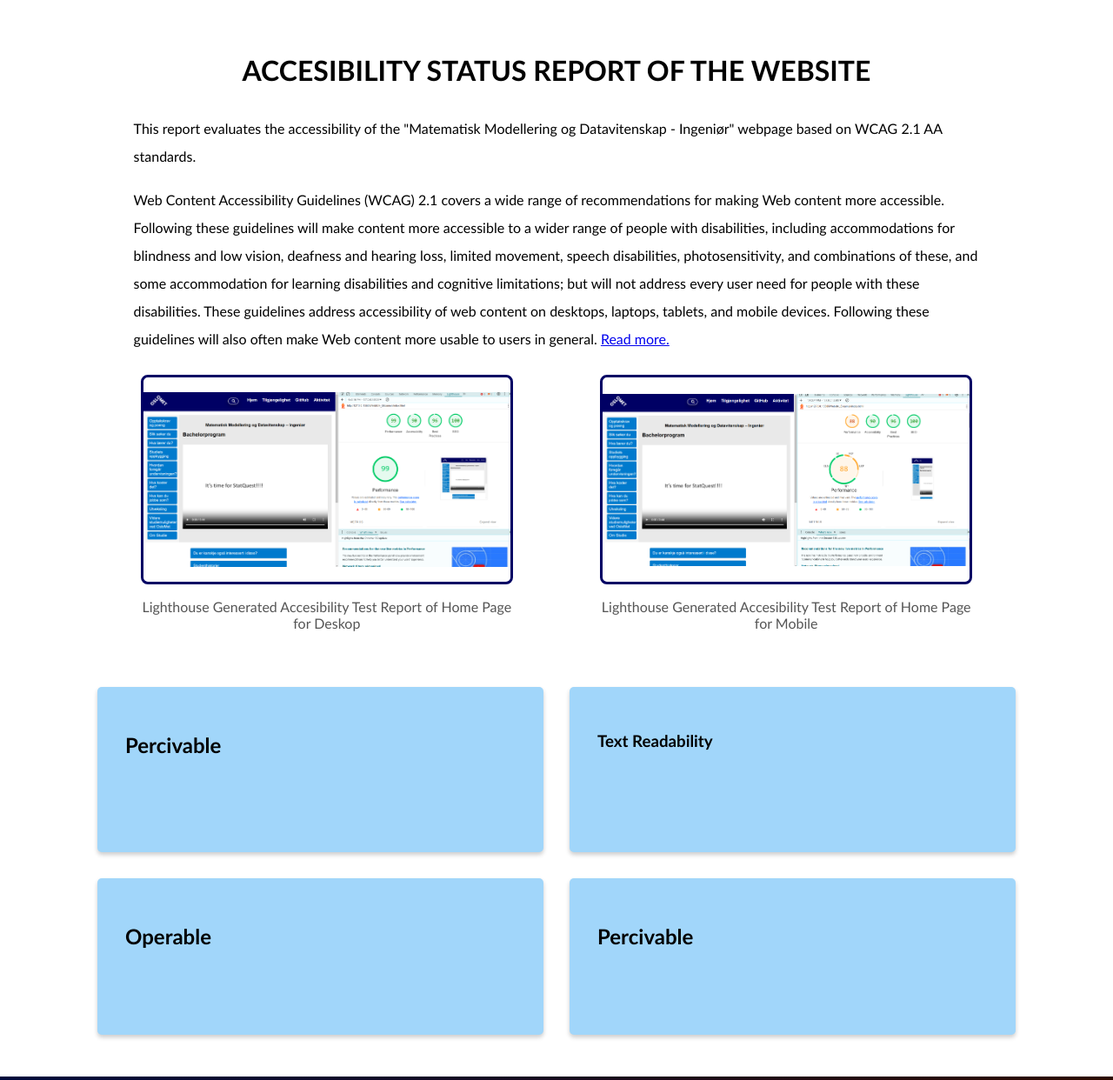
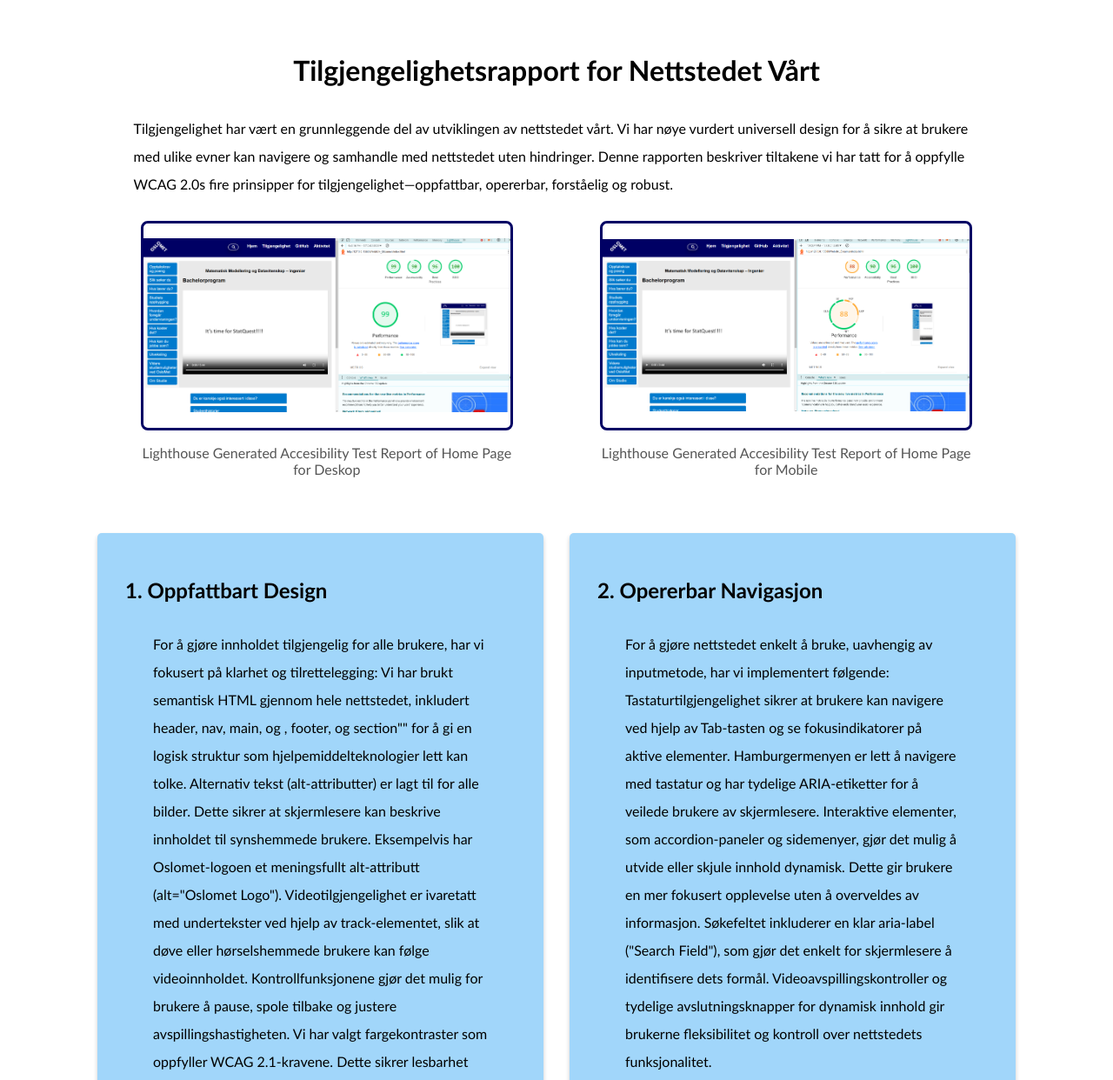
Before and after one commit to hasibegokmen/Eksamen_Project, a plain HTML site: page WebUtv_Eksamen/accessibility.html in a window 1280 px wide. Shown: the part 106-1348 px from the top of the page at 87% size. Drawn offline with Linux system fonts and the light colour scheme.

Commit message:
accesibility

```diff
--- a/WebUtv_Eksamen/accessibility.html
+++ b/WebUtv_Eksamen/accessibility.html
@@ -66,22 +66,19 @@
     </nav>
 </header>
 
+<!--https://www.w3.org/TR/UNDERSTANDING-WCAG20/intro.html-->
+
 <main class="accesibility-page">
     <section class="accesibility-page">
         <article>
 
-    <h1>ACCESIBILITY STATUS REPORT OF THE WEBSITE</h1>
-    <p>This report evaluates the accessibility of the "Matematisk Modellering og Datavitenskap - Ingeniør" webpage
-        based on WCAG 2.1 AA standards.</p>
-    <p>Web Content Accessibility Guidelines (WCAG) 2.1 covers a wide range of recommendations for
-        making Web content more accessible. Following these guidelines will make content more accessible to
-        a wider range of people with disabilities, including accommodations for blindness and low vision, deafness
-        and hearing loss, limited movement, speech disabilities, photosensitivity, and combinations of these, and
-        some accommodation for learning disabilities and cognitive limitations; but will not address every user need
-         for people with these disabilities. These guidelines address accessibility of web content on desktops, laptops,
-         tablets, and mobile devices. Following these guidelines will also often make Web content more usable to users in general.<!--The text is taken fromv https://www.w3.org/TR/WCAG21/-->
-         <a href="https://www.w3.org/TR/WCAG21/">Read more.</a>
-        </p>
+    <h1> Tilgjengelighetsrapport for Nettstedet Vårt</h1>
+    <p>Tilgjengelighet har vært en grunnleggende del av utviklingen av nettstedet vårt.
+        Vi har nøye vurdert universell design for å sikre at brukere med ulike evner kan
+        navigere og samhandle med nettstedet uten hindringer. Denne rapporten beskriver
+        tiltakene vi har tatt for å oppfylle WCAG 2.0s fire prinsipper for tilgjengelighet—oppfattbar,
+         opererbar, forståelig og robust.</p>
+
         <div class="accesibility-page-images">
             <figure>
             <img src="./images/accesibilit-test.png"
@@ -97,7 +94,7 @@
                 Lighthouse Generated Accesibility Test Report of Home Page for Mobile
 
             </figcaption>
-        </figure>   <!--oslomarka karti gosteren resmi koy buraya-->
+        </figure>
 
          </div>
 
@@ -105,24 +102,52 @@
     </section>
     <section class="accesibility-testing">
         <article>
-            <h2>Percivable</h2>
-            <p></p>
+            <h2>1. Oppfattbart Design</h2>
+            <p> For å gjøre innholdet tilgjengelig for alle brukere, har vi fokusert på klarhet og tilrettelegging:
+                Vi har brukt semantisk HTML gjennom hele nettstedet, inkludert header, nav, main, og ,
+                footer, og section"" for å gi en logisk struktur som hjelpemiddelteknologier lett kan tolke.
+                Alternativ tekst (alt-attributter) er lagt til for alle bilder. Dette sikrer at skjermlesere kan beskrive innholdet til synshemmede brukere. Eksempelvis har Oslomet-logoen et meningsfullt alt-attributt (alt="Oslomet Logo").
+                Videotilgjengelighet er ivaretatt med undertekster ved hjelp av track-elementet, slik at døve eller hørselshemmede brukere kan følge videoinnholdet. Kontrollfunksjonene gjør det mulig for brukere å pause, spole tilbake og justere avspillingshastigheten.
+                Vi har valgt fargekontraster som oppfyller WCAG 2.1-kravene. Dette sikrer lesbarhet for brukere med nedsatt syn, samtidig som det forbedrer brukeropplevelsen for alle.
+                Nettstedet er designet med responsiv tilpasning, slik at det fungerer sømløst på ulike enheter og skjermstørrelser. </p>
         </article>
         <article>
-            <h3>Text Readability</h3>
-            <p></p>
+            <h2>2. Opererbar Navigasjon</h2>
+            <p>For å gjøre nettstedet enkelt å bruke, uavhengig av inputmetode, har vi implementert følgende:
+
+                Tastaturtilgjengelighet sikrer at brukere kan navigere ved hjelp av Tab-tasten og se fokusindikatorer på aktive elementer.
+                Hamburgermenyen er lett å navigere med tastatur og har tydelige ARIA-etiketter for å veilede brukere av skjermlesere.
+                Interaktive elementer, som accordion-paneler og sidemenyer, gjør det mulig å utvide eller skjule innhold dynamisk. Dette gir brukere en mer fokusert opplevelse uten å overveldes av informasjon.
+                Søkefeltet inkluderer en klar aria-label ("Search Field"), som gjør det enkelt for skjermlesere å identifisere dets formål.
+                Videoavspillingskontroller og tydelige avslutningsknapper for dynamisk innhold gir brukerne fleksibilitet og kontroll over nettstedets funksjonalitet.
+                 </p>
 
 
 
         </article>
 
         <article>
-            <h2>Operable</h2>
+            <h2>3. Forståelig Innhold</h2>
+            <p>En enkel og logisk layout forbedrer brukeropplevelsen:
+
+                Beskrivende overskrifter gir en klar struktur som hjelper brukere med å finne informasjon raskt.
+                Lesbar tekst er prioritert med passende skriftstørrelser, tilstrekkelig linjeavstand og kortfattede avsnitt.
+                Nettstedets primærspråk er angitt som norsk (lang="no"), noe som hjelper skjermlesere med korrekt uttale.
+                Dynamiske elementer, som sidebar-paneler, har intuitive etiketter som gjør det enkelt for brukere å forstå hvordan de skal samhandle med dem.
+                Eksterne lenker åpnes i nye faner (target="_blank") med rel="noopener", noe som gir en trygg og forutsigbar opplevelse.
+                </p>
 
         </article>
 
         <article>
-            <h2>Percivable</h2>
+            <h2>4. Robust Arkitektur</h2>
+            <p>
+                Nettstedet er designet for å fungere godt på tvers av plattformer og enheter:
+
+                HTML5-standarder og ARIA-attributter (f.eks. aria-expanded, aria-labelledby) forbedrer kompatibiliteten med hjelpemiddelteknologier.
+                Responsiv design sikrer at nettstedet fungerer optimalt på alt fra mobiltelefoner til store skjermer.
+                Dynamisk innhold som hamburgermenyen og accordion-panelene fungerer godt med fallback-mekanismer for miljøer uten JavaScript-støtte.
+                Ved å implementere disse løsningene har vi skapt et nettsted som er tilgjengelig for alle brukere og i tråd med moderne standarder for universell design. </p>
         </article>
     </section>
 
```
